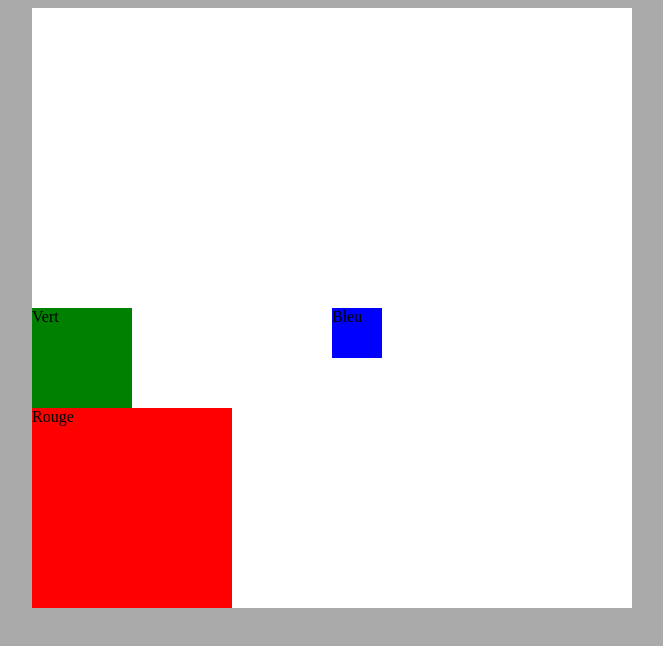
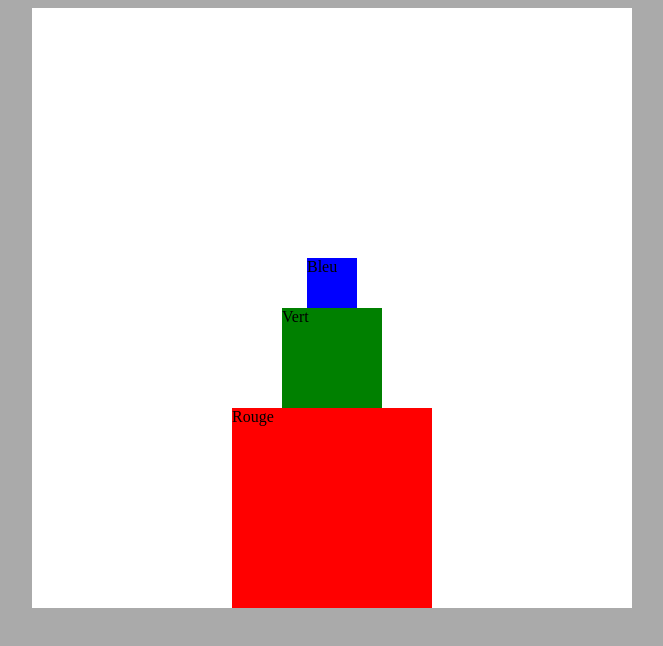
Before and after one commit to JeremieGKlee/three-squares, a plain HTML site: page index5.html in a window 1280 px wide. Shown: the whole page, without its empty margins (308-971 px from the left). Drawn offline with Linux system fonts and the light colour scheme.

Commit message:
Dépacement de carré ex 5 fini

```diff
--- a/index5.html
+++ b/index5.html
@@ -15,43 +15,41 @@
             background-color: white;
             margin: auto;
             position: relative;
+
         }
-
+        #rouge,#vert,#bleu{
+            position: relative;
+            left:50%;
+            transform: translatex(-50%, 0%)
+        }
         #rouge {
             width: 200px;
             height: 200px;
             background-color: red;
-            position: absolute;
-            margin: auto;
-            bottom: 0;
+            transform: translate(-50%, 125%)
         }
 
         #vert {
-            z-index: 1;
             width: 100px;
             height: 100px;
             background-color: green;
-            position: absolute;
-            bottom: 200px;
+            transform: translate(-50%, 250%)
         }
 
         #bleu {
             width: 50px;
             height: 50px;
             background-color: blue;
-            margin: auto;
-            position: absolute;
-            top: 50%;
-            left: 50%;
+            transform: translate(-50%, 500%)
         }
     </style>
 </head>
 
 <body>
     <div id="container">
+        <div id="bleu">Bleu</div>
+        <div id="vert">Vert</div>
         <div id="rouge">Rouge</div>
-        <div id="vert">Vert</div>
-        <div id="bleu">Bleu</div>
     </div>
 
 </body>
```
Also changed, not shown: index1.html (+3 -10 lines), index3.html (+11 -25 lines), index4.html (+5 -18 lines).
